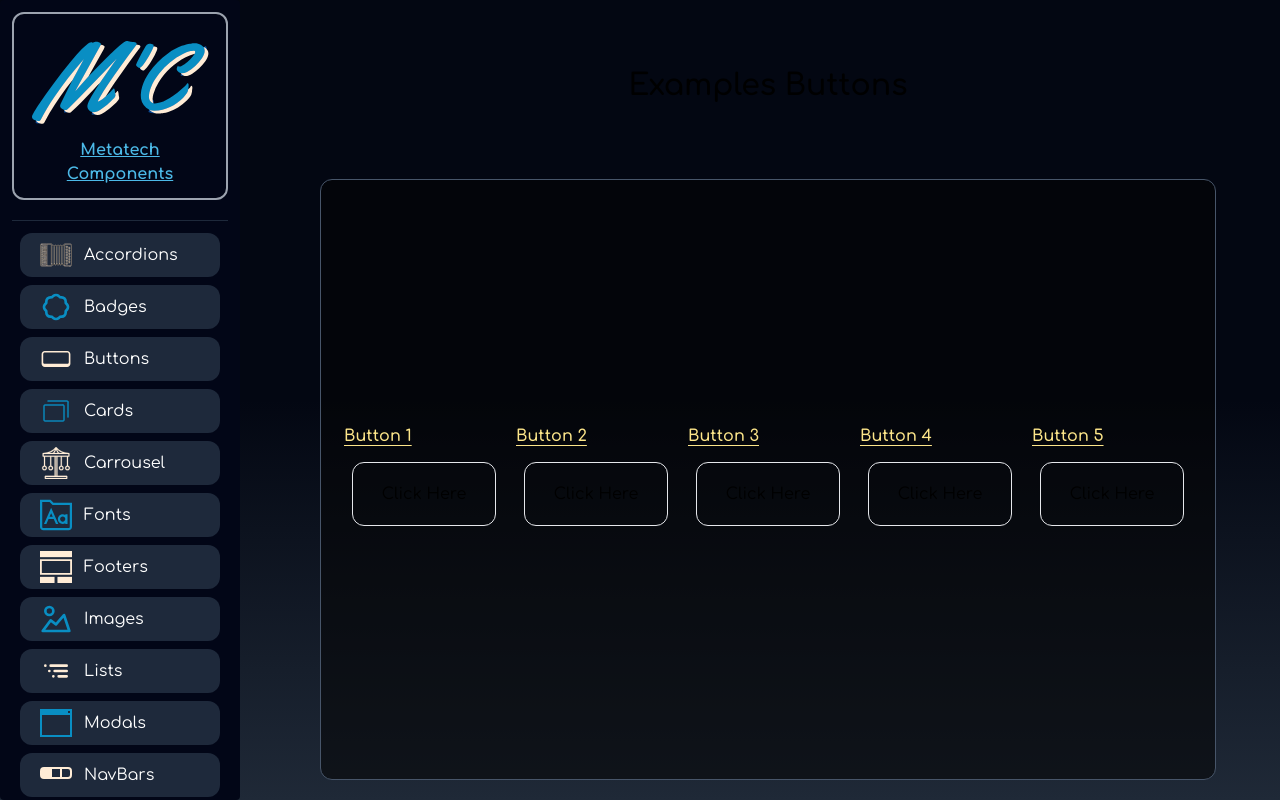
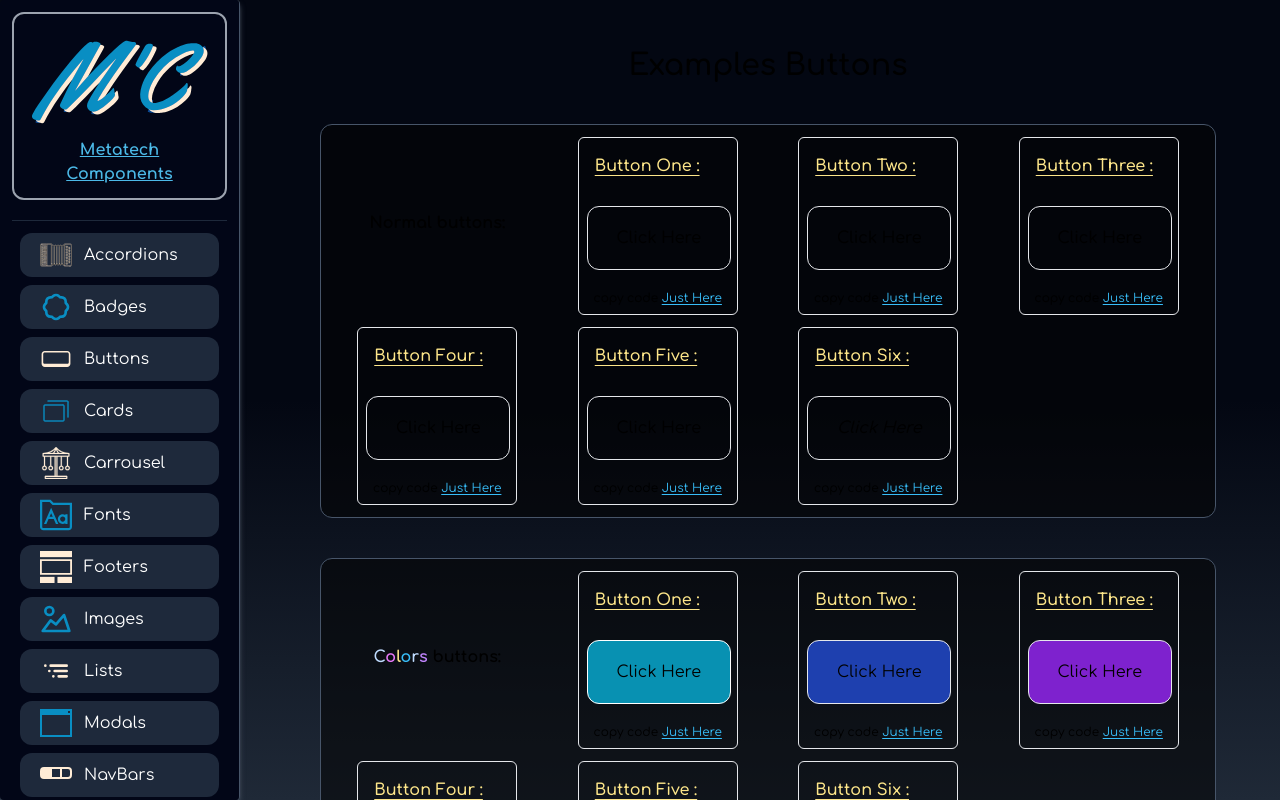
Before and after one commit to metatech-programmer/components_css, a React (Vite) app: page / in a window 1280 px wide. Built offline with nearby package versions, Linux system fonts and the light colour scheme.

Commit message:
add new buttons with color

```diff
--- a/src/components/Main/Main.jsx
+++ b/src/components/Main/Main.jsx
@@ -1,57 +1,252 @@
-
-
 const Main = () => {
   return (
-    <main className='h-screen bg-gradient-to-t from-gray-800 to-50% to-gray-950 pl-40 pr-4 lg:pr-0 lg:pl-80 pt-12 w-[95%] flex gap-4 flex-wrap flex-row items-center justify-center '>
-      <h1 className='text-3xl font-semibold mb-5 text-balance text-center'>
+    <main className=' pl-40 pr-4 lg:pr-0 lg:pl-80 pt-12 w-[95%] flex gap-y-10 flex-wrap flex-row items-center justify-center '>
+      <h1 className='text-3xl font-semibold text-balance text-center'>
         Examples Buttons
       </h1>
-      <div className=' flex border border-slate-600 p-3 rounded-xl gap-3 flex-wrap items-center justify-center w-full h-[80%] bg-[#0404048e]  overflow-scroll'>
+      <div className='grid grid-cols-1 md:grid-cols-2 lg:grid-cols-4 border border-slate-600 p-3 rounded-xl gap-3 w-full h-[80%] bg-[#0404048e]  overflow-scroll'>
+        <h2 className='text-center my-5 md:mt-20 leading-3 font-bold'>
+          Normal buttons:
+        </h2>
         {/* Button 1 */}
-        <div className='h-28 w-40  flex text-left flex-col gap-1'>
-          <h2 className='underline font-semibold underline-offset-4 text-amber-200'>
-            Button 1
+        <div className='h-auto w-40  flex text-left flex-col m-auto border p-2 gap-5 rounded-md'>
+          <h2 className='underline font-semibold underline-offset-4 text-amber-200 p-2 text-start'>
+            Button One :
           </h2>
           <button className='w-36 h-16 border rounded-xl hover:font-semibold active:ring-4 m-auto'>
             Click Here
           </button>
+          <p className='text-xs text-center text-balance '>
+            copy code{' '}
+            <a
+              href='#'
+              className='underline underline-offset-2 text-sky-400 hover:text-sky-700'
+            >
+              {' '}
+              Just Here{' '}
+            </a>
+          </p>
         </div>{' '}
         {/* Button 2 */}
-        <div className='h-28 w-40  flex text-left flex-col gap-1'>
-          <h2 className='underline font-semibold underline-offset-4 text-amber-200'>
-            Button 2
+        <div className='h-auto w-40  flex text-left flex-col gap- m-auto p-2 gap-5 rounded-md border'>
+          <h2 className='underline font-semibold underline-offset-4 text-amber-200 p-2 text-start'>
+            Button Two :
           </h2>
           <button className='w-36 h-16 border rounded-xl hover:font-semibold active:ring-4 hover:bg-slate-900 transition-all m-auto'>
             Click Here
           </button>
+          <p className='text-xs text-center text-balance '>
+            copy code{' '}
+            <a
+              href='#'
+              className='underline underline-offset-2 text-sky-400 hover:text-sky-700'
+            >
+              {' '}
+              Just Here{' '}
+            </a>
+          </p>
         </div>
         {/* Button 3 */}
-        <div className='h-28 w-40  flex text-left flex-col gap-1'>
-          <h2 className='underline font-semibold underline-offset-4 text-amber-200'>
-            Button 3
+        <div className='h-auto w-40  flex text-left flex-col gap- m-auto p-2 gap-5 rounded-md border'>
+          <h2 className='underline font-semibold underline-offset-4 text-amber-200 p-2 text-start'>
+            Button Three :
           </h2>
           <button className='w-36 h-16 border rounded-xl hover:font-semibold active:ring-4 hover:bg-slate-900 active:bg-slate-950 transition-all m-auto'>
             Click Here
           </button>
+          <p className='text-xs text-center text-balance '>
+            copy code{' '}
+            <a
+              href='#'
+              className='underline underline-offset-2 text-sky-400 hover:text-sky-700'
+            >
+              {' '}
+              Just Here{' '}
+            </a>
+          </p>
         </div>
         {/* Button 4 */}
-        <div className='h-28 w-40  flex text-left flex-col gap-1'>
-          <h2 className='underline font-semibold underline-offset-4 text-amber-200'>
-            Button 4
+        <div className='h-auto w-40  flex text-left flex-col gap- m-auto p-2 gap-5 rounded-md border'>
+          <h2 className='underline font-semibold underline-offset-4 text-amber-200 p-2 text-start'>
+            Button Four :
           </h2>
 
           <button className='w-36 h-16 border rounded-xl hover:font-semibold active:ring-4 hover:bg-slate-900 active:bg-slate-950 active:text-lg transition-all m-auto'>
             Click Here
           </button>
+          <p className='text-xs text-center text-balance '>
+            copy code{' '}
+            <a
+              href='#'
+              className='underline underline-offset-2 text-sky-400 hover:text-sky-700'
+            >
+              {' '}
+              Just Here{' '}
+            </a>
+          </p>
         </div>
         {/* Button 5 */}
-        <div className='h-28 w-40  flex text-left flex-col gap-1'>
-          <h2 className='underline font-semibold underline-offset-4 text-amber-200'>
-            Button 5
+        <div className='h-auto w-40  flex text-left flex-col gap- m-auto p-2 gap-5 rounded-md border'>
+          <h2 className='underline font-semibold underline-offset-4 text-amber-200 p-2 text-start'>
+            Button Five :
           </h2>
           <button className='w-36 h-16 border rounded-xl hover:font-semibold active:ring-4 hover:bg-slate-900 active:bg-slate-950 active:text-lg transition-all hover:underline  underline-offset-4 active:underline-offset-8 m-auto'>
             Click Here
           </button>
+          <p className='text-xs text-center text-balance '>
+            copy code{' '}
+            <a
+              href='#'
+              className='underline underline-offset-2 text-sky-400 hover:text-sky-700 '
+            >
+              {' '}
+              Just Here{' '}
+            </a>
+          </p>
+        </div>
+        {/* Button 6 */}
+        <div className='h-auto w-40  flex text-left flex-col gap- m-auto p-2 gap-5 rounded-md border'>
+          <h2 className='underline font-semibold underline-offset-4 text-amber-200 p-2 text-start'>
+            Button Six :
+          </h2>
+          <button className='w-36 h-16 border rounded-xl hover:font-semibold active:ring-4 hover:bg-slate-900 active:bg-slate-950 active:text-lg transition-all hover:underline  underline-offset-4 active:underline-offset-8 m-auto italic'>
+            Click Here
+          </button>
+          <p className='text-xs text-center text-balance '>
+            copy code{' '}
+            <a
+              href='#'
+              className='underline underline-offset-2 text-sky-400 hover:text-sky-700 '
+            >
+              {' '}
+              Just Here{' '}
+            </a>
+          </p>
+        </div>
+      </div>
+      <div className='grid grid-cols-1 md:grid-cols-2 lg:grid-cols-4 border border-slate-600 p-3 rounded-xl gap-3 w-full h-[80%] bg-[#0404048e]  overflow-scroll'>
+        <h2 className='text-center my-5 md:mt-20 leading-3 font-bold'>
+          <span className='text-blue-200'>C</span>
+          <span className='text-fuchsia-400'>o</span>
+          <span className='text-amber-200'>l</span>
+          <span className='text-sky-400'>o</span>
+          <span className='text-blue-200'>r</span>
+          <span className='text-purple-400'>s</span> buttons:
+        </h2>
+        {/* Button 1 */}
+        <div className='h-auto w-40  flex text-left flex-col m-auto border p-2 gap-5 rounded-md'>
+          <h2 className='underline font-semibold underline-offset-4 text-amber-200 p-2 text-start'>
+            Button One :
+          </h2>
+          <button className='w-36 h-16 border rounded-xl hover:font-semibold active:ring-4 m-auto bg-cyan-600 ring-white border-white'>
+            Click Here
+          </button>
+          <p className='text-xs text-center text-balance '>
+            copy code{' '}
+            <a
+              href='#'
+              className='underline underline-offset-2 text-sky-400 hover:text-sky-700'
+            >
+              {' '}
+              Just Here{' '}
+            </a>
+          </p>
+        </div>{' '}
+        {/* Button 2 */}
+        <div className='h-auto w-40  flex text-left flex-col gap- m-auto p-2 gap-5 rounded-md border'>
+          <h2 className='underline font-semibold underline-offset-4 text-amber-200 p-2 text-start'>
+            Button Two :
+          </h2>
+          <button className='w-36 h-16 border rounded-xl hover:font-semibold active:ring-4 hover:bg-blue-950 transition-all m-auto bg-blue-800 ring-blue-400'>
+            Click Here
+          </button>
+          <p className='text-xs text-center text-balance '>
+            copy code{' '}
+            <a
+              href='#'
+              className='underline underline-offset-2 text-sky-400 hover:text-sky-700'
+            >
+              {' '}
+              Just Here{' '}
+            </a>
+          </p>
+        </div>
+        {/* Button 3 */}
+        <div className='h-auto w-40  flex text-left flex-col gap- m-auto p-2 gap-5 rounded-md border'>
+          <h2 className='underline font-semibold underline-offset-4 text-amber-200 p-2 text-start'>
+            Button Three :
+          </h2>
+          <button className='w-36 h-16 border rounded-xl hover:font-semibold active:ring-4 hover:bg-purple-900 active:bg-purple-950 transition-all m-auto bg-purple-700 ring-purple-400'>
+            Click Here
+          </button>
+          <p className='text-xs text-center text-balance '>
+            copy code{' '}
+            <a
+              href='#'
+              className='underline underline-offset-2 text-sky-400 hover:text-sky-700'
+            >
+              {' '}
+              Just Here{' '}
+            </a>
+          </p>
+        </div>
+        {/* Button 4 */}
+        <div className='h-auto w-40  flex text-left flex-col gap- m-auto p-2 gap-5 rounded-md border'>
+          <h2 className='underline font-semibold underline-offset-4 text-amber-200 p-2 text-start'>
+            Button Four :
+          </h2>
+
+          <button className='w-36 h-16 border rounded-xl hover:font-semibold active:ring-4 hover:bg-pink-800 active:bg-pink-900 active:text-lg transition-all m-auto bg-pink-500 ring-pink-200 '>
+            Click Here
+          </button>
+          <p className='text-xs text-center text-balance '>
+            copy code{' '}
+            <a
+              href='#'
+              className='underline underline-offset-2 text-sky-400 hover:text-sky-700'
+            >
+              {' '}
+              Just Here{' '}
+            </a>
+          </p>
+        </div>
+        {/* Button 5 */}
+        <div className='h-auto w-40  flex text-left flex-col gap- m-auto p-2 gap-5 rounded-md border'>
+          <h2 className='underline font-semibold underline-offset-4 text-amber-200 p-2 text-start'>
+            Button Five :
+          </h2>
+          <button className='w-36 h-16 border rounded-xl hover:font-semibold active:ring-4 hover:bg-fuchsia-600 active:bg-fuchsia-700 active:text-lg transition-all hover:underline  underline-offset-4 active:underline-offset-8 m-auto bg-fuchsia-500 ring-fuchsia-200 '>
+            Click Here
+          </button>
+          <p className='text-xs text-center text-balance '>
+            copy code{' '}
+            <a
+              href='#'
+              className='underline underline-offset-2 text-sky-400 hover:text-sky-700 '
+            >
+              {' '}
+              Just Here{' '}
+            </a>
+          </p>
+        </div>
+        {/* Button 6 */}
+        <div className='h-auto w-40  flex text-left flex-col gap- m-auto p-2 gap-5 rounded-md border'>
+          <h2 className='underline font-semibold underline-offset-4 text-amber-200 p-2 text-start'>
+            Button Six :
+          </h2>
+          <button className='w-36 h-16 border rounded-xl hover:font-bold active:ring-4 hover:bg-yellow-500 active:bg-yellow-600 active:text-lg transition-all hover:underline  underline-offset-4 active:underline-offset-8 m-auto italic bg-yellow-300 ring-yellow-100 font-semibold text-gray-950 active:text-white'>
+            Click Here
+          </button>
+          <p className='text-xs text-center text-balance '>
+            copy code{' '}
+            <a
+              href='#'
+              className='underline underline-offset-2 text-sky-400 hover:text-sky-700 '
+            >
+              {' '}
+              Just Here{' '}
+            </a>
+          </p>
         </div>
       </div>
     </main>
--- a/src/components/Navigation/Navigation.jsx
+++ b/src/components/Navigation/Navigation.jsx
@@ -21,7 +21,7 @@ const Navigation = () => {
   /* ------------------------------------------- */
 
   return (
-    <div className='bg-slate-950 h-screen lg:w-60 p-3 rounded fixed overflow-y-scroll md:w-24'>
+    <div className='bg-slate-950 h-screen lg:w-60 p-3 rounded fixed overflow-y-scroll md:w-24 border-r border-slate-600 shadow-md shadow-gray-600'>
       <div className='flex text-center lg:hidden pt-2 '>
         <span
           className='text-2xl font-semibold text-amber-200 pb-5 m-auto underline-offset-8  '
```
